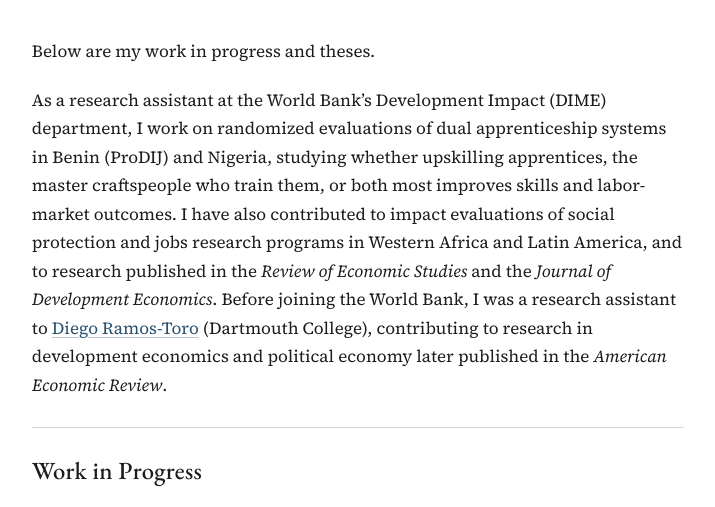
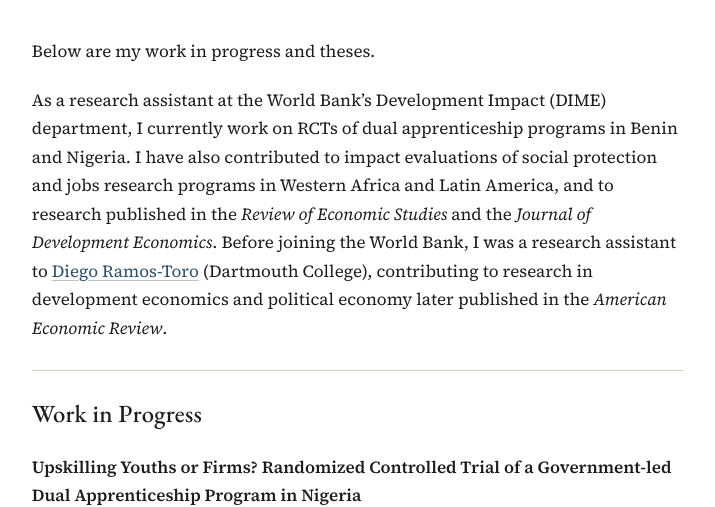
Before and after one commit to dcorredorvallejo/dcorredorvallejo.github.io, a plain HTML site: page research.html in a window 1280 px wide. Shown: the part 219-726 px from the top of the page, without its empty margins (282-997 px from the left). Drawn offline with nearby package versions, Linux system fonts and the light colour scheme.

Commit message:
Add files via upload

```diff
--- a/research.html
+++ b/research.html
@@ -120,7 +120,7 @@
   <main>
     <p class="lede">Below are my work in progress and theses.</p>
 
-    <p>As a research assistant at the World Bank’s Development Impact (DIME) department, I work on randomized evaluations of dual apprenticeship systems in Benin (ProDIJ) and Nigeria, studying whether upskilling apprentices, the master craftspeople who train them, or both most improves skills and labor-market outcomes. I have also contributed to impact evaluations of social protection and jobs research programs in Western Africa and Latin America, and to research published in the <em>Review of Economic Studies</em> and the <em>Journal of Development Economics</em>. Before joining the World Bank, I was a research assistant to <a href="https://www.diegoramostoro.com/">Diego Ramos-Toro</a> (Dartmouth College), contributing to research in development economics and political economy later published in the <em>American Economic Review</em>.</p>
+    <p>As a research assistant at the World Bank’s Development Impact (DIME) department, I currently work on RCTs of dual apprenticeship programs in Benin and Nigeria. I have also contributed to impact evaluations of social protection and jobs research programs in Western Africa and Latin America, and to research published in the <em>Review of Economic Studies</em> and the <em>Journal of Development Economics</em>. Before joining the World Bank, I was a research assistant to <a href="https://www.diegoramostoro.com/">Diego Ramos-Toro</a> (Dartmouth College), contributing to research in development economics and political economy later published in the <em>American Economic Review</em>.</p>
 
     <h2>Work in Progress</h2>
 
```
